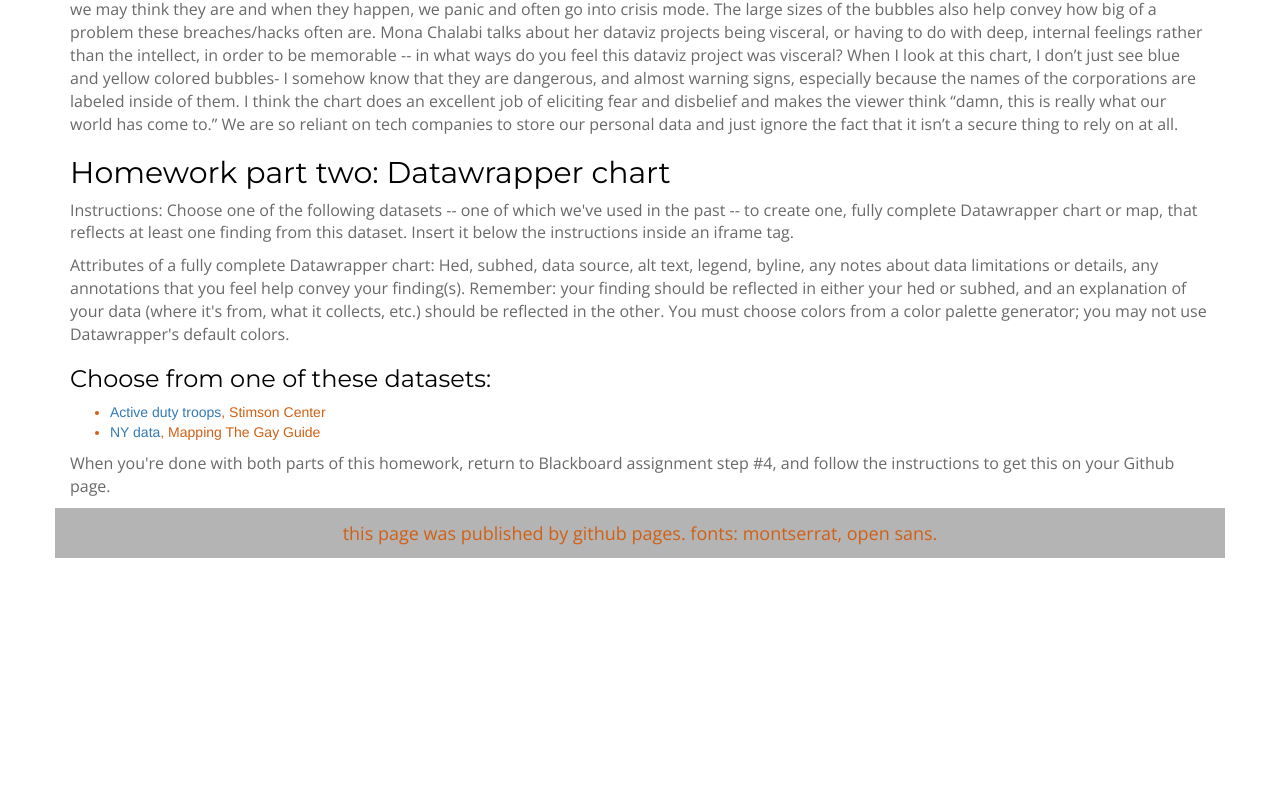
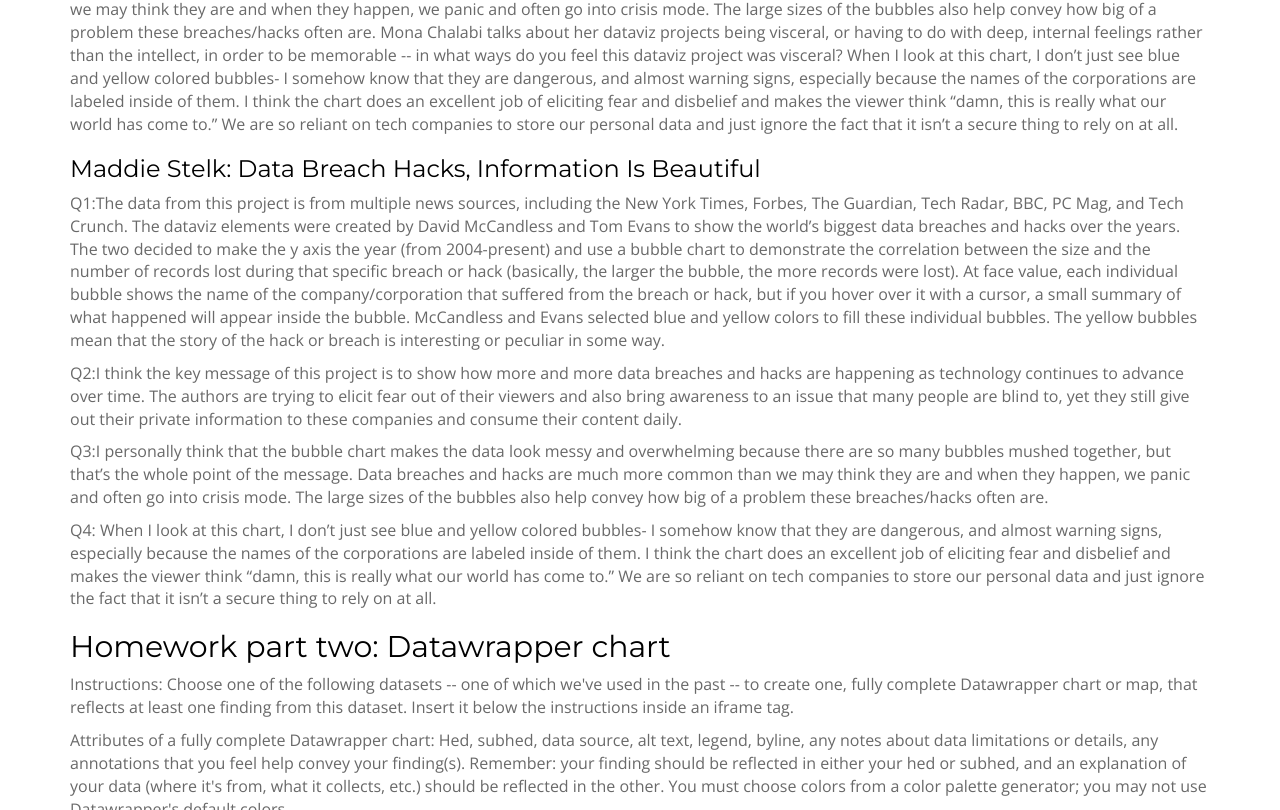
Before and after one commit to mbstelk/jnl221_stelk, a plain HTML site: page index.html in a window 1280 px wide. Shown: the part 626-1436 px from the top of the page. Before the commit the page ends 1224 px from the top, so only its background shows below. Drawn offline with nearby package versions, Linux system fonts and the light colour scheme.

Commit message:
Update index.html

```diff
--- a/index.html
+++ b/index.html
@@ -35,8 +35,15 @@
 
 		<!-- Insert your h3 and p tags, with your text inside, here: -->
 
-		<h3></h3>
+		<h3>Maddie Stelk: Data Breach Hacks, Information Is Beautiful</h3>
 
+		<p>Q1:The data from this project is from multiple news sources, including the New York Times, Forbes, The Guardian, Tech Radar, BBC, PC Mag, and Tech Crunch.  The dataviz elements were created by David McCandless and Tom Evans to show the world’s biggest data breaches and hacks over the years. The two decided to make the y axis the year (from 2004-present) and use a bubble chart to demonstrate the correlation between the size and the number of records lost during that specific breach or hack (basically, the larger the bubble, the more records were lost). At face value, each individual bubble shows the name of the company/corporation that suffered from the breach or hack, but if you hover over it with a cursor, a small summary of what happened will appear inside the bubble. McCandless and Evans selected blue and yellow colors to fill these individual bubbles. The yellow bubbles mean that the story of the hack or breach is interesting or peculiar in some way. </p>
+
+		<p>Q2:I think the key message of this project is to show how more and more data breaches and hacks are happening as technology continues to advance over time. The authors are trying to elicit fear out of their viewers and also bring awareness to an issue that many people are blind to, yet they still give out their private information to these companies and consume their content daily. </p>
+
+		<p>Q3:I personally think that the bubble chart makes the data look messy and overwhelming because there are so many bubbles mushed together, but that’s the whole point of the message. Data breaches and hacks are much more common than we may think they are and when they happen, we panic and often go into crisis mode. The large sizes of the bubbles also help convey how big of a problem these breaches/hacks often are. </p>
+
+		<p>Q4: When I look at this chart, I don’t just see blue and yellow colored bubbles- I somehow know that they are dangerous, and almost warning signs, especially because the names of the corporations are labeled inside of them. I think the chart does an excellent job of eliciting fear and disbelief and makes the viewer think “damn, this is really what our world has come to.” We are so reliant on tech companies to store our personal data and just ignore the fact that it isn’t a secure thing to rely on at all. </p>
 
 		<h2>Homework part two: Datawrapper chart</h2>
 
```
